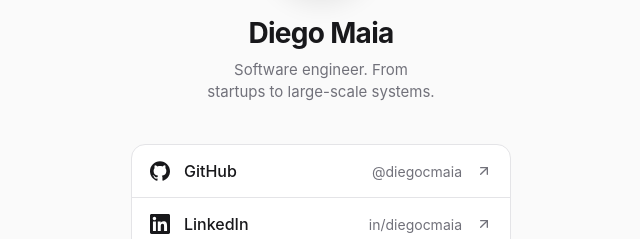
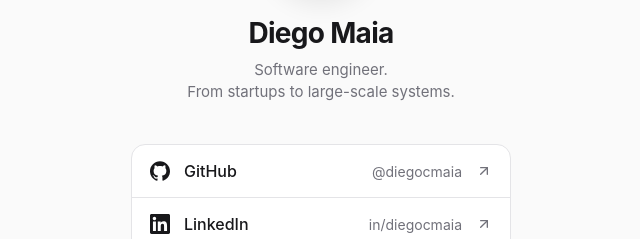
Before and after one commit to diegocmaia/diegocmaia.github.io, a plain HTML site: page index.html in a window 1280 px wide. Shown: the part 279-518 px from the top of the page, 319-959 px from the left. Drawn offline with Linux system fonts and the light colour scheme.

Commit message:
Add link-preview meta tags and fix tagline line break
Co-Authored-By: Claude Opus 5.5 <noreply@anthropic.com>

```diff
--- a/index.html
+++ b/index.html
@@ -5,6 +5,17 @@
   <meta name="viewport" content="width=device-width, initial-scale=1">
   <title>Diego Maia</title>
   <meta name="description" content="Software engineer. From startups to large-scale systems.">
+  <link rel="canonical" href="https://diegocmaia.github.io/">
+  <meta property="og:type" content="website">
+  <meta property="og:url" content="https://diegocmaia.github.io/">
+  <meta property="og:title" content="Diego Maia">
+  <meta property="og:description" content="Software engineer. From startups to large-scale systems.">
+  <meta property="og:image" content="https://diegocmaia.github.io/avatar.jpg">
+  <meta property="og:image:width" content="400">
+  <meta property="og:image:height" content="400">
+  <meta property="og:image:alt" content="Photo of Diego Maia">
+  <meta name="twitter:card" content="summary">
+  <meta name="twitter:creator" content="@dgclmrm">
   <link rel="icon" href="avatar.jpg">
   <style>
     :root {
@@ -47,7 +58,8 @@
       box-shadow: 0 0 0 1px var(--line), 0 8px 24px rgba(0,0,0,.08);
     }
     h1 { font-size: 1.75rem; font-weight: 650; letter-spacing: -.025em; line-height: 1.2; }
-    .tagline { color: var(--muted); margin-top: 8px; font-size: .9375rem; text-wrap: balance; }
+    .tagline { color: var(--muted); margin-top: 8px; font-size: .9375rem; }
+    .tagline span { display: block; }
 
     nav {
       background: var(--card);
@@ -84,7 +96,7 @@
     <header>
       <img class="avatar" src="avatar.jpg" alt="Diego Maia" width="112" height="112">
       <h1>Diego Maia</h1>
-      <p class="tagline">Software engineer. From startups to large-scale systems.</p>
+      <p class="tagline"><span>Software engineer.</span><span>From startups to large-scale systems.</span></p>
     </header>
 
     <nav>
```
